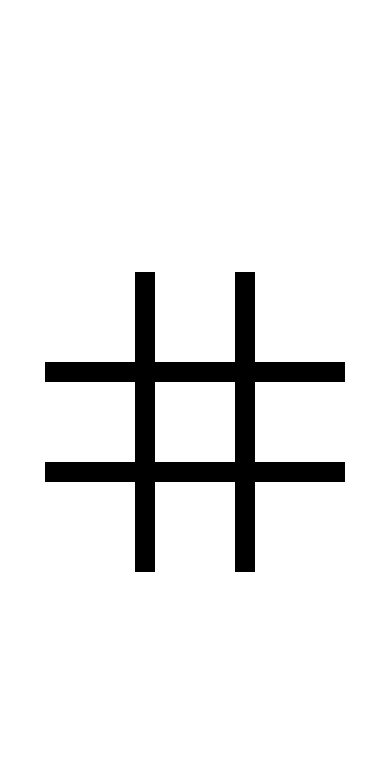
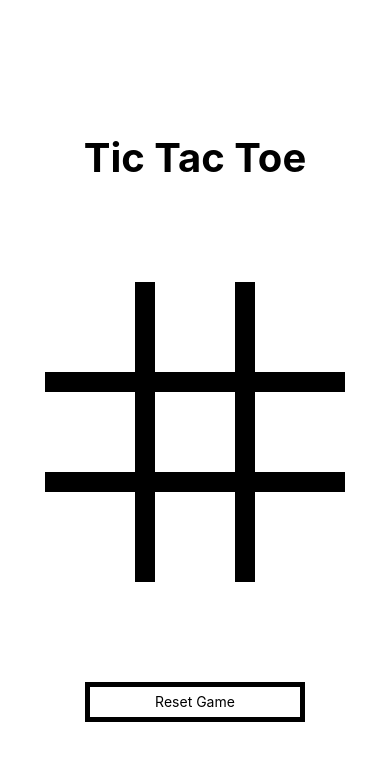
Before and after one commit to SebCOLLARD/TicTacToe_ReactNative, a React Native app: screen / in a window 390 px wide. Shown: the top 760 px of the page. Built offline with nearby package versions, Linux system fonts and the light colour scheme.

Commit message:
add title and btn reset game

```diff
--- a/App.tsx
+++ b/App.tsx
@@ -105,8 +105,10 @@ export default class App extends React.Component {
         <View style={styles.container}>
             <StatusBar style="auto" />
 
+            <Text style={styles.title}>Tic Tac Toe</Text>
+
             <View style={styles.rowTile}>
-                <TouchableOpacity onPress={() => this.onPressTile(0, 0)} style={[styles.tile, { borderLeftWidth: 0, borderTopWidth: 0, borderColor: "#000" }]}>
+                <TouchableOpacity onPress={() => this.onPressTile(0, 0)} style={[styles.tile, { borderLeftWidth: 0, borderTopWidth: 0}]}>
                     { this.renderIcon(0,0) }
                 </TouchableOpacity>
                 <TouchableOpacity onPress={() => this.onPressTile(0, 1)} style={[styles.tile, { borderTopWidth: 0 }]}>
@@ -141,7 +143,9 @@ export default class App extends React.Component {
                 </TouchableOpacity>
             </View>
 
-            <Text></Text>
+            <TouchableOpacity style={styles.resetBtn} onPress={() => this.initGame()}>
+                <Text>Reset Game</Text>
+            </TouchableOpacity>
 
         </View>
         );
@@ -175,5 +179,21 @@ const styles = StyleSheet.create({
     tileO: {
         color: "green",
         fontSize: 60,
-    }
+    },
+    title: {
+        fontSize: 40,
+        fontWeight: 'bold',
+        margin: 10,
+        marginBottom: 100
+    },
+    resetBtn: {
+        flexDirection: "row",
+        alignItems: "center",
+        justifyContent: "center",
+        backgroundColor: "#fff",
+        height: 40,
+        width: 220,
+        marginTop: 100,
+        borderWidth: 5
+    },
 });
```
